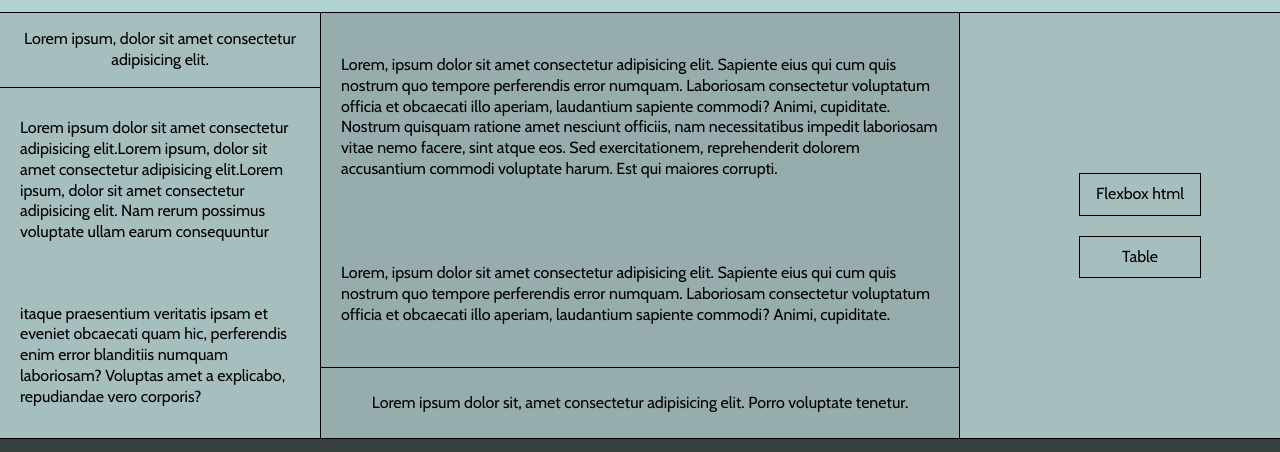
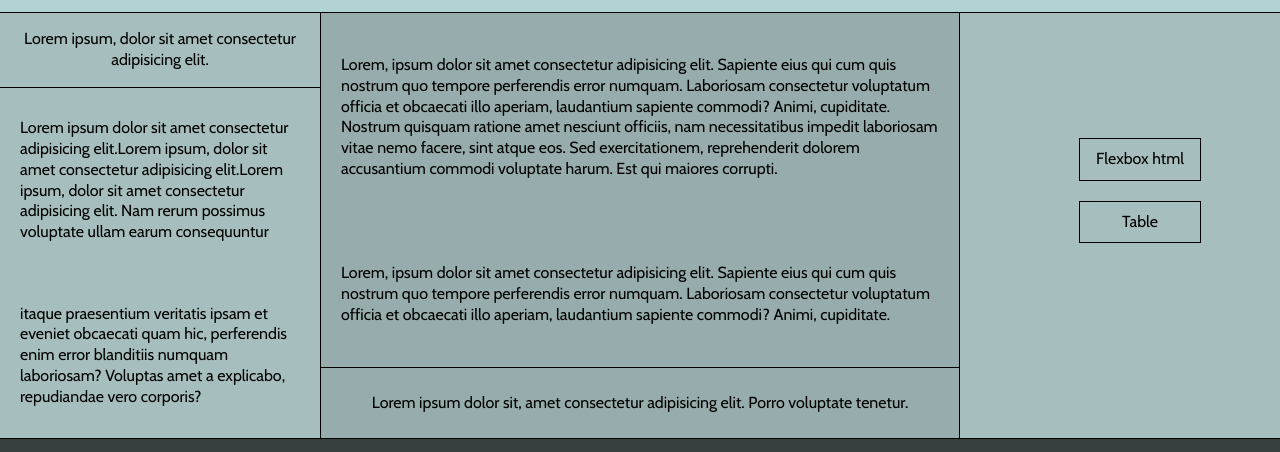
Before and after one commit to AlekseyRozin/weblab2, a plain HTML site: page grid.html in a window 1280 px wide. Shown: the part 82-534 px from the top of the page. Drawn offline with nearby package versions, Linux system fonts and the light colour scheme.

Commit message:
Update grid.css

```diff
--- a/grid.css
+++ b/grid.css
@@ -2,6 +2,7 @@ body{
     margin: 0;
     padding: 0;
     font-family: 'Cabin', sans-serif;
+    background-color: #A6BFBE;
 }
 
 
@@ -18,7 +19,6 @@ p, a{
     display: grid;
     grid-template-columns: repeat(4, 1fr);
     grid-auto-rows: minmax(70px, auto);
-
  }
 
 
@@ -66,7 +66,7 @@ p, a{
 }
 
 .four{
-    grid-row: 2 / 8;
+    grid-row: 2 / 7;
     display: grid;
     align-items: center;
     justify-content: center;
```
